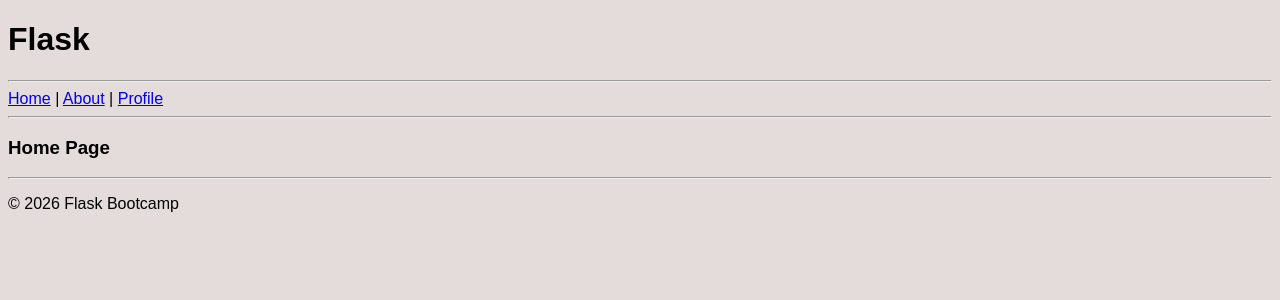
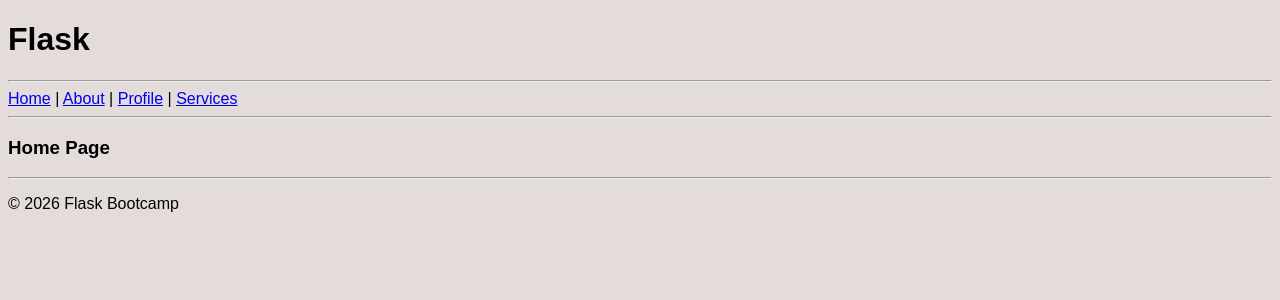
Before and after one commit to Divya-eluminous/flask, a Flask app: template templates/home.html in a window 1280 px wide. Shown: the top 300 px of the page. Run offline with Flask 3, Linux system fonts and the light colour scheme; the template is opened without the code that fills it, so the values that code supplies are empty.

Commit message:
did changes for services html menu

```diff
--- a/templateinferance.py
+++ b/templateinferance.py
@@ -20,6 +20,9 @@ def profile():
         city="Nsk"
     )
 
+@app.route("/services")
+def services():
+    return render_template("services.html")
 
 if __name__ == "__main__":
     app.run(debug=True)
--- a/templates/base.html
+++ b/templates/base.html
@@ -22,8 +22,9 @@
 
 <a href="/about">About</a> |
 
-<a href="/profile">Profile</a>
+<a href="/profile">Profile</a> |
 
+<a href="/services">Services</a>
 </nav>
 
 <hr>
--- /dev/null
+++ b/templates/services.html
@@ -0,0 +1,5 @@
+{% extends "base.html" %}
+
+{% block content %}
+<h3>Services Page</h3>
+{% endblock %}
```
